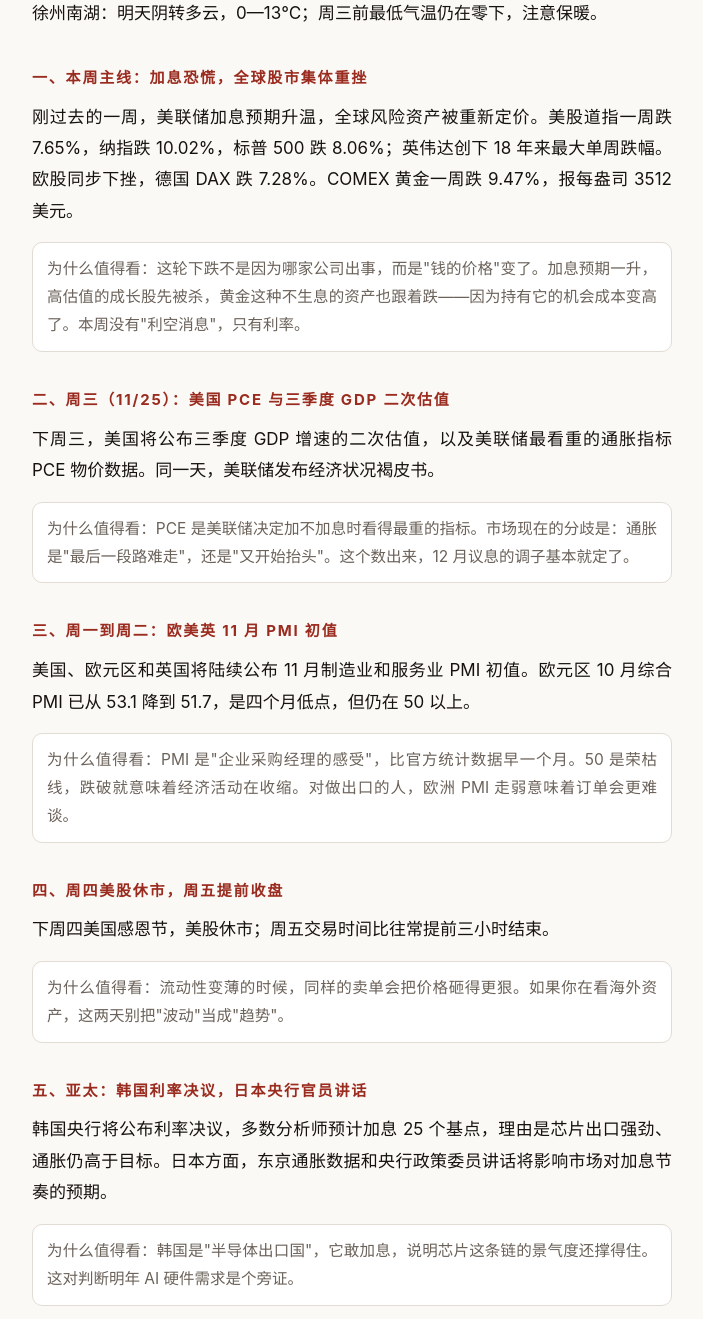
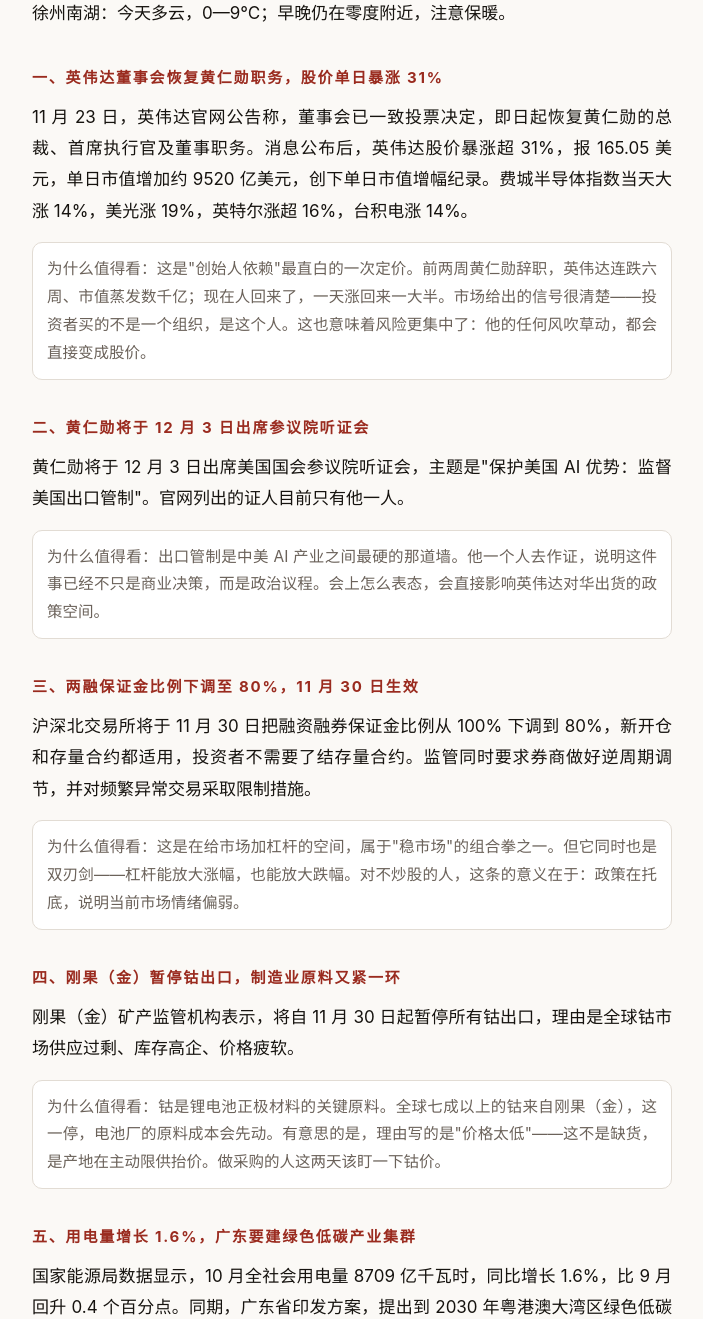
Before and after one commit to sunzhengyang2026/zaobao, a plain HTML site: page index.html in a window 1280 px wide. Shown: the part 147-1466 px from the top of the page, without its empty margins (288-991 px from the left). Drawn offline with Linux system fonts and the light colour scheme.

Commit message:
早报更新 2026-11-24 15:19

```diff
--- a/index.html
+++ b/index.html
@@ -2,7 +2,7 @@
 <html lang="zh-CN"><head>
 <meta charset="utf-8">
 <meta name="viewport" content="width=device-width,initial-scale=1,viewport-fit=cover">
-<title>下周盯两件事：美国 PCE 和欧美 PMI · 早报</title>
+<title>黄仁勋复职，英伟达一天涨 31% · 早报</title>
 <meta name="theme-color" content="#16130f">
 <link rel="manifest" href="manifest.webmanifest">
 <style>
@@ -53,29 +53,29 @@ footer{margin-top:40px;font-size:12px;color:var(--muted);letter-spacing:.06em}
 @media(max-width:520px){h1.headline{font-size:26px}.wrap{padding:20px 16px 48px}}
 </style>
 </head><body><div class="wrap">
-<div class="masthead"><span class="brand">早报 · MORNING BRIEF</span><span class="date">11月22日 周日</span></div>
-<h1 class="headline">下周盯两件事：美国 PCE 和欧美 PMI</h1>
-<p>徐州南湖：明天阴转多云，0—13℃；周三前最低气温仍在零下，注意保暖。</p>
-<h2>一、本周主线：加息恐慌，全球股市集体重挫</h2>
-<p>刚过去的一周，美联储加息预期升温，全球风险资产被重新定价。美股道指一周跌 7.65%，纳指跌 10.02%，标普 500 跌 8.06%；英伟达创下 18 年来最大单周跌幅。欧股同步下挫，德国 DAX 跌 7.28%。COMEX 黄金一周跌 9.47%，报每盎司 3512 美元。</p>
-<p class="why">为什么值得看：这轮下跌不是因为哪家公司出事，而是"钱的价格"变了。加息预期一升，高估值的成长股先被杀，黄金这种不生息的资产也跟着跌——因为持有它的机会成本变高了。本周没有"利空消息"，只有利率。</p>
-<h2>二、周三（11/25）：美国 PCE 与三季度 GDP 二次估值</h2>
-<p>下周三，美国将公布三季度 GDP 增速的二次估值，以及美联储最看重的通胀指标 PCE 物价数据。同一天，美联储发布经济状况褐皮书。</p>
-<p class="why">为什么值得看：PCE 是美联储决定加不加息时看得最重的指标。市场现在的分歧是：通胀是"最后一段路难走"，还是"又开始抬头"。这个数出来，12 月议息的调子基本就定了。</p>
-<h2>三、周一到周二：欧美英 11 月 PMI 初值</h2>
-<p>美国、欧元区和英国将陆续公布 11 月制造业和服务业 PMI 初值。欧元区 10 月综合 PMI 已从 53.1 降到 51.7，是四个月低点，但仍在 50 以上。</p>
-<p class="why">为什么值得看：PMI 是"企业采购经理的感受"，比官方统计数据早一个月。50 是荣枯线，跌破就意味着经济活动在收缩。对做出口的人，欧洲 PMI 走弱意味着订单会更难谈。</p>
-<h2>四、周四美股休市，周五提前收盘</h2>
-<p>下周四美国感恩节，美股休市；周五交易时间比往常提前三小时结束。</p>
-<p class="why">为什么值得看：流动性变薄的时候，同样的卖单会把价格砸得更狠。如果你在看海外资产，这两天别把"波动"当成"趋势"。</p>
-<h2>五、亚太：韩国利率决议，日本央行官员讲话</h2>
-<p>韩国央行将公布利率决议，多数分析师预计加息 25 个基点，理由是芯片出口强劲、通胀仍高于目标。日本方面，东京通胀数据和央行政策委员讲话将影响市场对加息节奏的预期。</p>
-<p class="why">为什么值得看：韩国是"半导体出口国"，它敢加息，说明芯片这条链的景气度还撑得住。这对判断明年 AI 硬件需求是个旁证。</p>
-<p>跟你有关：下周这份 PCE，是你练习"读宏观"的好材料。不用看懂全部，只做一个动作——周三晚上看新闻标题里 PCE 是"高于预期"还是"低于预期"，然后看第二天 A 股怎么走。连续记一个月，你会对"预期差"这三个字有感觉。</p>
-<div class="gloss"><h2>名词小抄</h2><p><b>PCE</b>：个人消费支出物价指数，美联储最看重的通胀指标，比 CPI 更贴近实际消费结构。</p><p><b>PMI 初值</b>：采购经理指数第一次公布的数值，月底还会有终值，初值对市场影响更大。</p><p><b>荣枯线</b>：PMI 的 50，高于 50 表示扩张，低于 50 表示收缩。</p><p><b>褐皮书</b>：美联储每年发布 8 次的经济状况调查，用来给议息会议做参考。</p></div>
-<div class="src"><b>来源</b><div><a href="https://qhweb.eastmoney.com/news/202611223936890031.html" target="_blank" rel="noopener">https://qhweb.eastmoney.com/news/202611223936890031.html</a></div><div><a href="https://www.weather.com.cn/weather/101190801.shtml" target="_blank" rel="noopener">https://www.weather.com.cn/weather/101190801.shtml</a></div></div>
+<div class="masthead"><span class="brand">早报 · MORNING BRIEF</span><span class="date">11月24日 周二</span></div>
+<h1 class="headline">黄仁勋复职，英伟达一天涨 31%</h1>
+<p>徐州南湖：今天多云，0—9℃；早晚仍在零度附近，注意保暖。</p>
+<h2>一、英伟达董事会恢复黄仁勋职务，股价单日暴涨 31%</h2>
+<p>11 月 23 日，英伟达官网公告称，董事会已一致投票决定，即日起恢复黄仁勋的总裁、首席执行官及董事职务。消息公布后，英伟达股价暴涨超 31%，报 165.05 美元，单日市值增加约 9520 亿美元，创下单日市值增幅纪录。费城半导体指数当天大涨 14%，美光涨 19%，英特尔涨超 16%，台积电涨 14%。</p>
+<p class="why">为什么值得看：这是"创始人依赖"最直白的一次定价。前两周黄仁勋辞职，英伟达连跌六周、市值蒸发数千亿；现在人回来了，一天涨回来一大半。市场给出的信号很清楚——投资者买的不是一个组织，是这个人。这也意味着风险更集中了：他的任何风吹草动，都会直接变成股价。</p>
+<h2>二、黄仁勋将于 12 月 3 日出席参议院听证会</h2>
+<p>黄仁勋将于 12 月 3 日出席美国国会参议院听证会，主题是"保护美国 AI 优势：监督美国出口管制"。官网列出的证人目前只有他一人。</p>
+<p class="why">为什么值得看：出口管制是中美 AI 产业之间最硬的那道墙。他一个人去作证，说明这件事已经不只是商业决策，而是政治议程。会上怎么表态，会直接影响英伟达对华出货的政策空间。</p>
+<h2>三、两融保证金比例下调至 80%，11 月 30 日生效</h2>
+<p>沪深北交易所将于 11 月 30 日把融资融券保证金比例从 100% 下调到 80%，新开仓和存量合约都适用，投资者不需要了结存量合约。监管同时要求券商做好逆周期调节，并对频繁异常交易采取限制措施。</p>
+<p class="why">为什么值得看：这是在给市场加杠杆的空间，属于"稳市场"的组合拳之一。但它同时也是双刃剑——杠杆能放大涨幅，也能放大跌幅。对不炒股的人，这条的意义在于：政策在托底，说明当前市场情绪偏弱。</p>
+<h2>四、刚果（金）暂停钴出口，制造业原料又紧一环</h2>
+<p>刚果（金）矿产监管机构表示，将自 11 月 30 日起暂停所有钴出口，理由是全球钴市场供应过剩、库存高企、价格疲软。</p>
+<p class="why">为什么值得看：钴是锂电池正极材料的关键原料。全球七成以上的钴来自刚果（金），这一停，电池厂的原料成本会先动。有意思的是，理由写的是"价格太低"——这不是缺货，是产地在主动限供抬价。做采购的人这两天该盯一下钴价。</p>
+<h2>五、用电量增长 1.6%，广东要建绿色低碳产业集群</h2>
+<p>国家能源局数据显示，10 月全社会用电量 8709 亿千瓦时，同比增长 1.6%，比 9 月回升 0.4 个百分点。同期，广东省印发方案，提出到 2030 年粤港澳大湾区绿色低碳产业集群产值超 6 万亿元。</p>
+<p class="why">为什么值得看：用电量是"经济活动最不会说谎的指标"，1.6% 说明工业在恢复但力道不强。广东那份方案里，"绿色低碳产业集群"这个提法，意味着环保不再是成本项，而是被当成产业来做——这对 EHS 岗位是长期利好。</p>
+<p>跟你有关：今天有一个现成的 PPT 素材——英伟达"人回来、股价回来"这件事，正好说明"个人能力可以影响组织价值"。你可以在职业规划里写一句：EHS 岗位的价值同样体现在"关键时刻能不能兜住"，而不是日常有没有存在感。这比空喊"我责任心强"具体。</p>
+<div class="gloss"><h2>名词小抄</h2><p><b>费城半导体指数</b>：美国半导体行业的股价指数，全球芯片景气的风向标。</p><p><b>两融</b>：融资融券，借钱买股票或借股票卖出，保证金比例越低，能加的杠杆越大。</p><p><b>钴</b>：锂电池正极材料的关键金属，刚果（金）是最大产地。</p><p><b>全社会用电量</b>：全国各行各业加起来的用电总量，常被当作经济活动的实时指标。</p></div>
+<div class="src"><b>来源</b><div><a href="https://www.163.com/dy/article/LCG0KS4P05198CJN.html" target="_blank" rel="noopener">https://www.163.com/dy/article/LCG0KS4P05198CJN.html</a></div><div><a href="https://m.cnfin.com/hs-lb//zixun/20261124/4499343_1.html" target="_blank" rel="noopener">https://m.cnfin.com/hs-lb//zixun/20261124/4499343_1.html</a></div><div><a href="https://www.weather.com.cn/weather/101190801.shtml" target="_blank" rel="noopener">https://www.weather.com.cn/weather/101190801.shtml</a></div></div>
 <div class="nav"><span></span></div>
-<div class="archive"><h3>往 期</h3><ul><li><span class="d">11月22日 周日</span><a href="issue-2026-11-22.html?v=1795347788">下周盯两件事：美国 PCE 和欧美 PMI</a></li><li><span class="d">11月20日 周五</span><a href="issue-2026-11-20.html?v=1795347788">阿里用自家芯片训模型，英伟达不卖 H200 了</a></li><li><span class="d">11月19日 周四</span><a href="issue-2026-11-19.html?v=1795347788">英伟达新卡量产，美联储纪要偏鹰，黄金跌破 3800</a></li><li><span class="d">11月16日 周一</span><a href="issue-2026-11-16.html?v=1795347788">医保目录扩容，黄仁勋可能回来，美国全国停飞过一次</a></li><li><span class="d">11月15日 周日</span><a href="issue-2026-11-15.html?v=1795347788">下周盯四件事：经济数据、英伟达财报、深圳 APEC、LPR</a></li><li><span class="d">11月14日 周六</span><a href="issue-2026-11-14.html?v=1795347788">英伟达连跌六周，储能方案定调 3 亿千瓦</a></li></ul></div>
+<div class="archive"><h3>往 期</h3><ul><li><span class="d">11月24日 周二</span><a href="issue-2026-11-24.html?v=1795533574">黄仁勋复职，英伟达一天涨 31%</a></li><li><span class="d">11月22日 周日</span><a href="issue-2026-11-22.html?v=1795533574">下周盯两件事：美国 PCE 和欧美 PMI</a></li><li><span class="d">11月20日 周五</span><a href="issue-2026-11-20.html?v=1795533574">阿里用自家芯片训模型，英伟达不卖 H200 了</a></li><li><span class="d">11月19日 周四</span><a href="issue-2026-11-19.html?v=1795533574">英伟达新卡量产，美联储纪要偏鹰，黄金跌破 3800</a></li><li><span class="d">11月16日 周一</span><a href="issue-2026-11-16.html?v=1795533574">医保目录扩容，黄仁勋可能回来，美国全国停飞过一次</a></li><li><span class="d">11月15日 周日</span><a href="issue-2026-11-15.html?v=1795533574">下周盯四件事：经济数据、英伟达财报、深圳 APEC、LPR</a></li><li><span class="d">11月14日 周六</span><a href="issue-2026-11-14.html?v=1795533574">英伟达连跌六周，储能方案定调 3 亿千瓦</a></li></ul></div>
 <footer>每天 07:00 更新 · 中国矿业大学 孙正阳 · AI · 国际 · EHS</footer>
 </div>
 <!-- sw disabled for cache freshness -->
```
